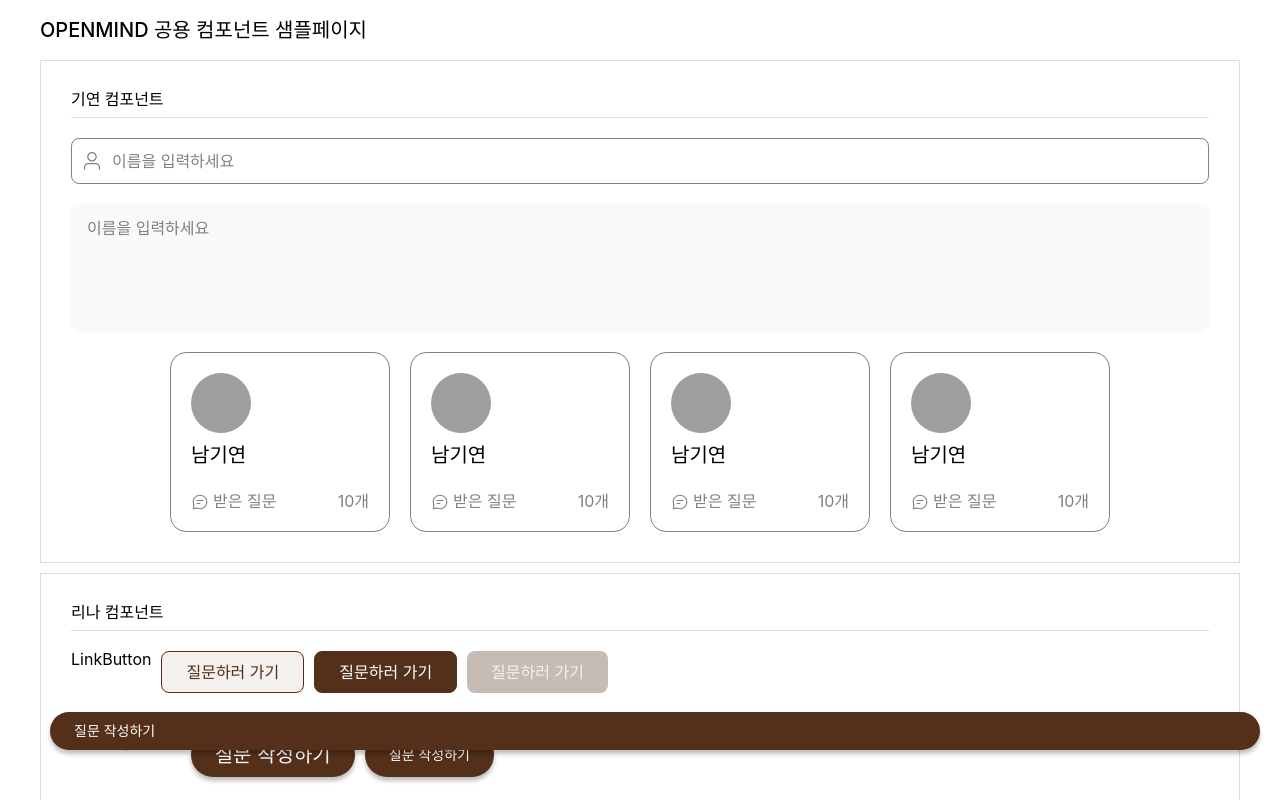
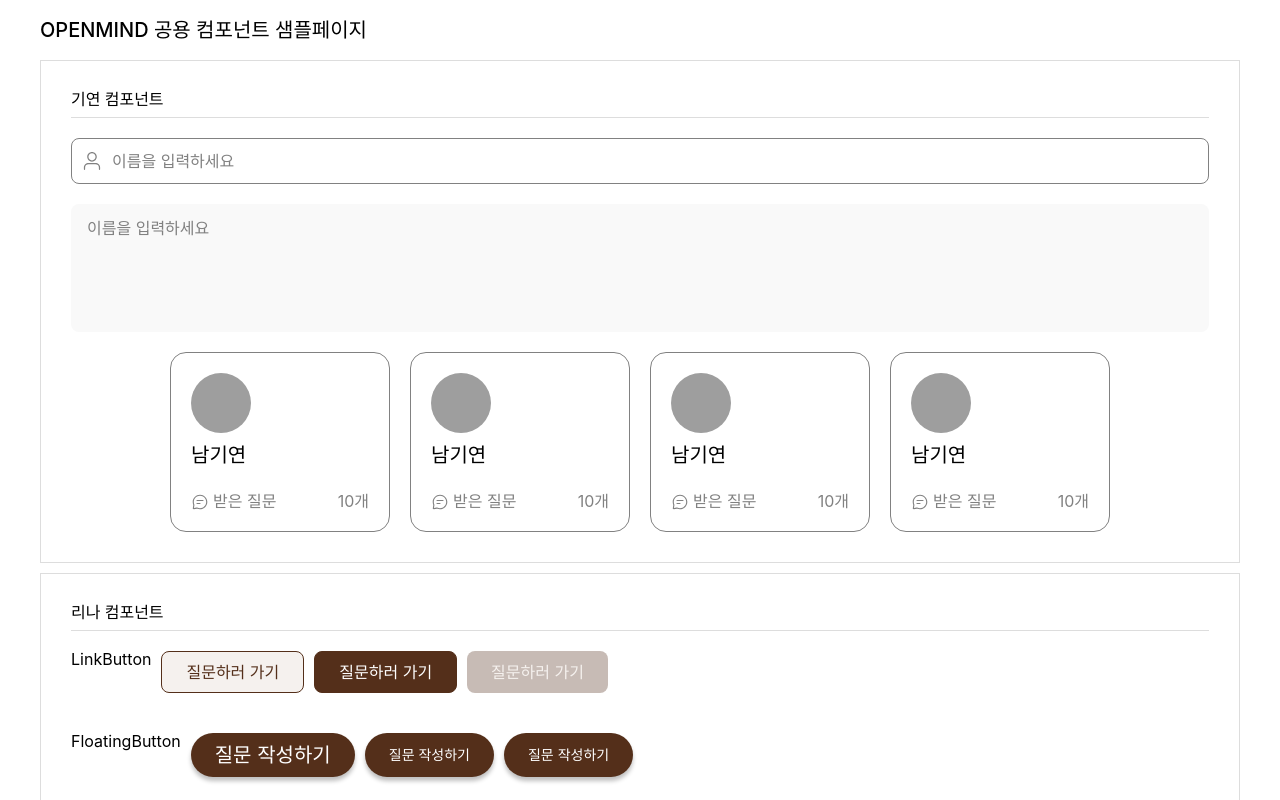
Before and after one commit to sprint12-part2/openmind, a React (Vite) app: page /sample in a window 1280 px wide. Shown: the top 800 px of the page. Built offline with nearby package versions, Linux system fonts and the light colour scheme; no server answers; grey boxes are pictures that could not be loaded; a web font is replaced by a local one.

Commit message:
Refactor: 버튼 샘플 페이지 수정

```diff
--- a/src/components/Button/FloatingButton.jsx
+++ b/src/components/Button/FloatingButton.jsx
@@ -5,8 +5,6 @@ export function FloatingButton({
   children,
   className,
   size = "md",
-  floating = true,
-  position = { top: "auto", right: "20px", bottom: "20px", left: "auto" },
   color = "primary",
   type = "button",
   disabled = false,
@@ -18,15 +16,8 @@ export function FloatingButton({
         styles[color],
         styles[size],
         disabled && styles.disabled,
-        floating && styles.floating,
         className,
       )}
-      style={{
-        top: floating ? position.top : "auto",
-        right: floating ? position.right : "auto",
-        bottom: floating ? position.bottom : "auto",
-        left: floating ? position.left : "auto",
-      }}
       type={type}
       onClick={onClick}
       disabled={disabled}
--- a/src/components/Button/FloatingButton.module.css
+++ b/src/components/Button/FloatingButton.module.css
@@ -18,7 +18,7 @@
   right: 20px;
   bottom: 20px;
 }
-/* location */
+
 /* size */
 .md {
   padding: 12px 24px;
--- a/src/pages/sample/components/RinaSample.jsx
+++ b/src/pages/sample/components/RinaSample.jsx
@@ -13,16 +13,10 @@ export default function RinaSample() {
       </div>
       <div className={styles.rinaPage__content}>
         FloatingButton
-        {/* 플로팅 버튼으로 사용할 때 floating 값을 true로 설정
-            원하는 위치를 top,right,bottom,left 를 사용해서 위치 지정 가능 기본 위치는 right:20px, bottom:20px
-        */}
-        <FloatingButton size="md" floating={false}>
-          질문 작성하기
-        </FloatingButton>
-        <FloatingButton size="sm" floating={false}>
-          질문 작성하기
-        </FloatingButton>
-        <FloatingButton size="sm" floating={true} position={{ bottom: "50px", left: "50px" }}>
+        {/* 플로팅 버튼으로 사용할 때 className을 floating로 설정 */}
+        <FloatingButton size="md">질문 작성하기</FloatingButton>
+        <FloatingButton size="sm">질문 작성하기</FloatingButton>
+        <FloatingButton size="sm" className="floating">
           질문 작성하기
         </FloatingButton>
       </div>
```
